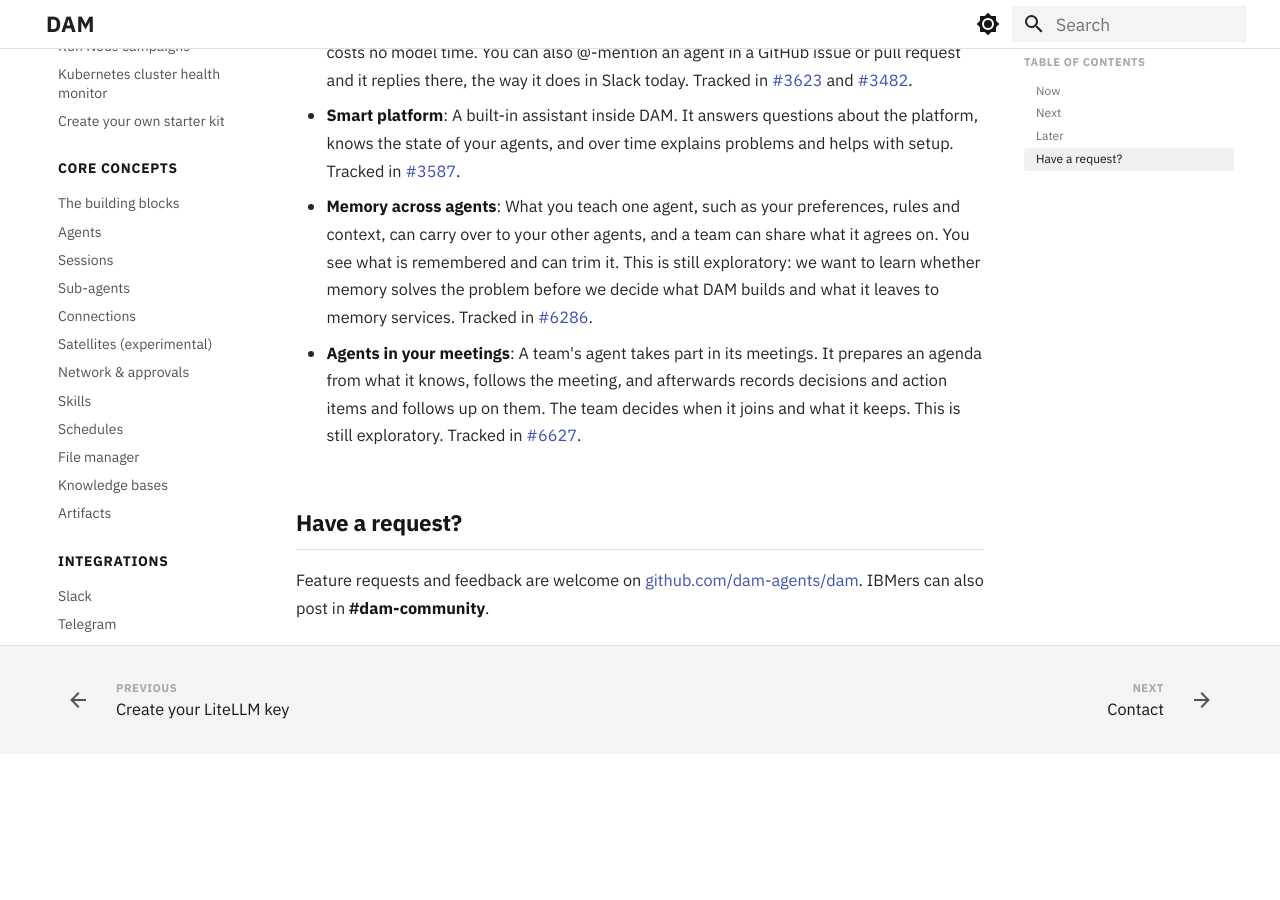
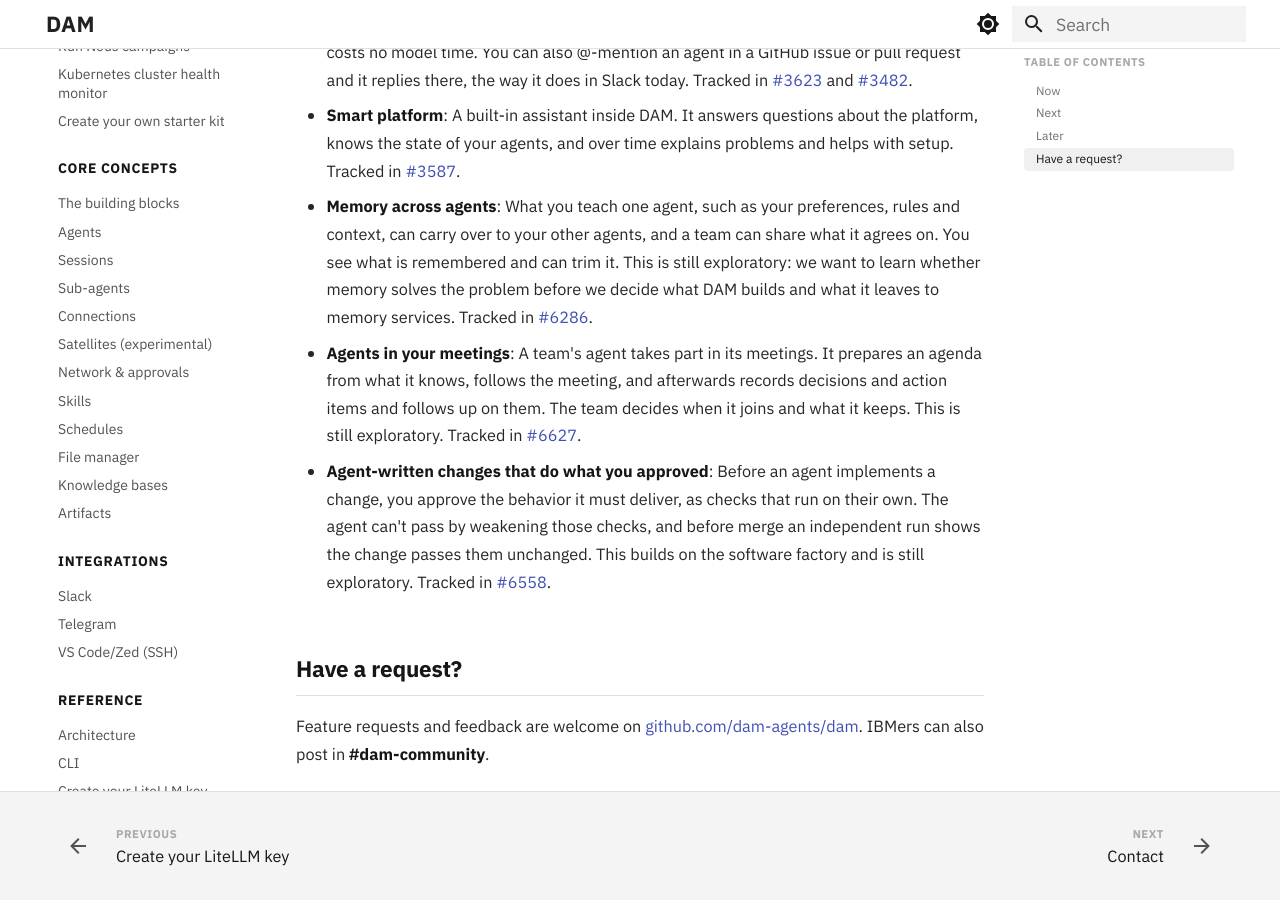
Before and after one commit to dam-agents/docs, an MkDocs documentation site: the page built from docs/reference/roadmap.md, in a window 1280 px wide and 900 px high, scrolled down 3316 px. Built offline with MkDocs 1.6.1 and Material for MkDocs 9.7.7, drawn with Linux system fonts in a browser that asks for light colours; before the commit the page ends 4070 px from its top, so only the background shows below that.

Commit message:
docs: roadmap adds agent-written changes to Later
Assisted-By: Claude

```diff
--- a/docs/reference/roadmap.md
+++ b/docs/reference/roadmap.md
@@ -56,6 +56,8 @@ DAM is a research project, and real users drive its direction. Much of what we b
 
 - **Agents in your meetings**: A team's agent takes part in its meetings. It prepares an agenda from what it knows, follows the meeting, and afterwards records decisions and action items and follows up on them. The team decides when it joins and what it keeps. This is still exploratory. Tracked in [#6627](https://github.com/dam-agents/dam/issues/6627){:target="_blank"}.
 
+- **Agent-written changes that do what you approved**: Before an agent implements a change, you approve the behavior it must deliver, as checks that run on their own. The agent can't pass by weakening those checks, and before merge an independent run shows the change passes them unchanged. This builds on the software factory and is still exploratory. Tracked in [#6558](https://github.com/dam-agents/dam/issues/6558){:target="_blank"}.
+
 ## Have a request?
 
 Feature requests and feedback are welcome on [github.com/dam-agents/dam](https://github.com/dam-agents/dam/issues){:target="_blank"}. IBMers can also post in [**#dam-community**](https://ibm.enterprise.slack.com/archives/C0B3F03NB24){:target="_blank"}.
```
